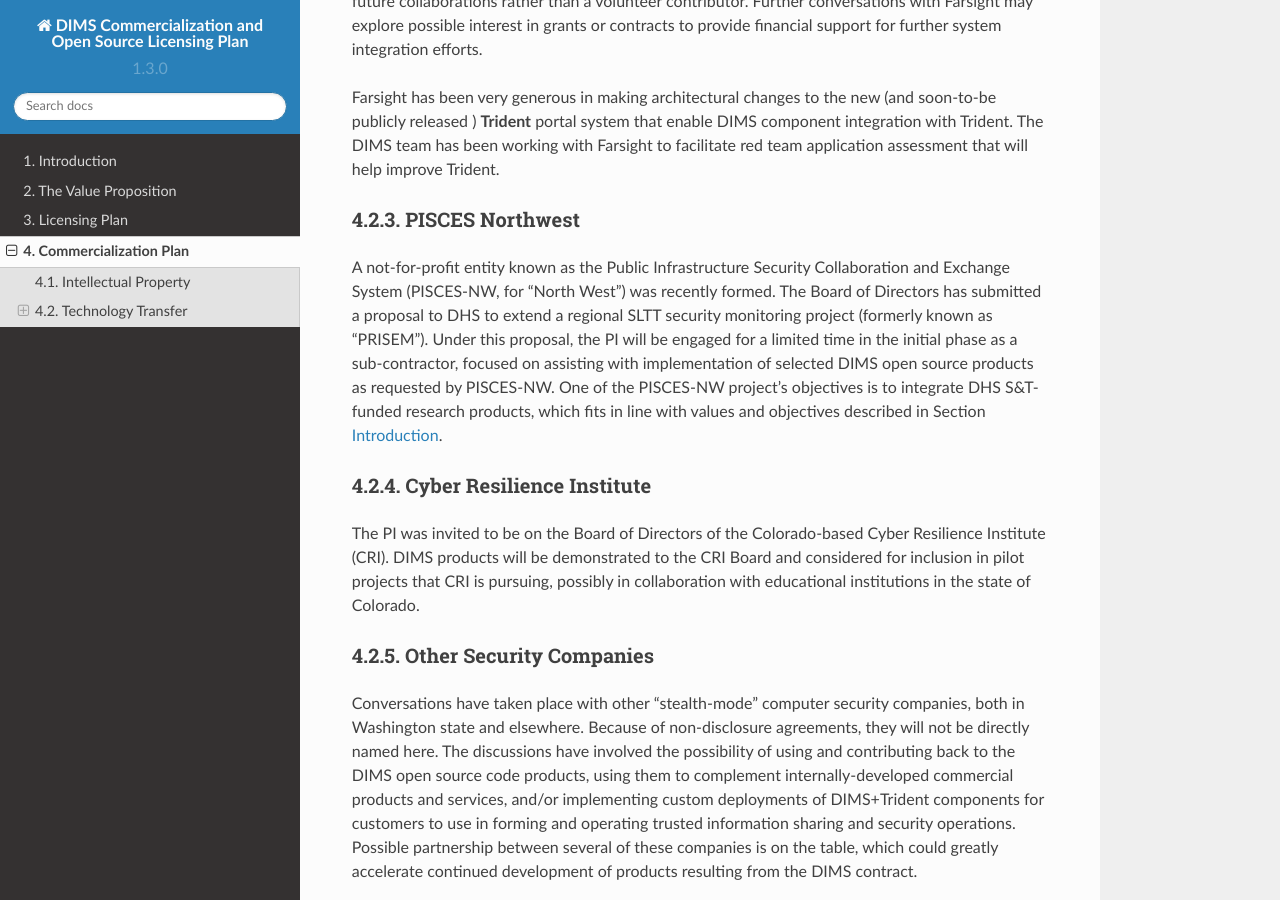
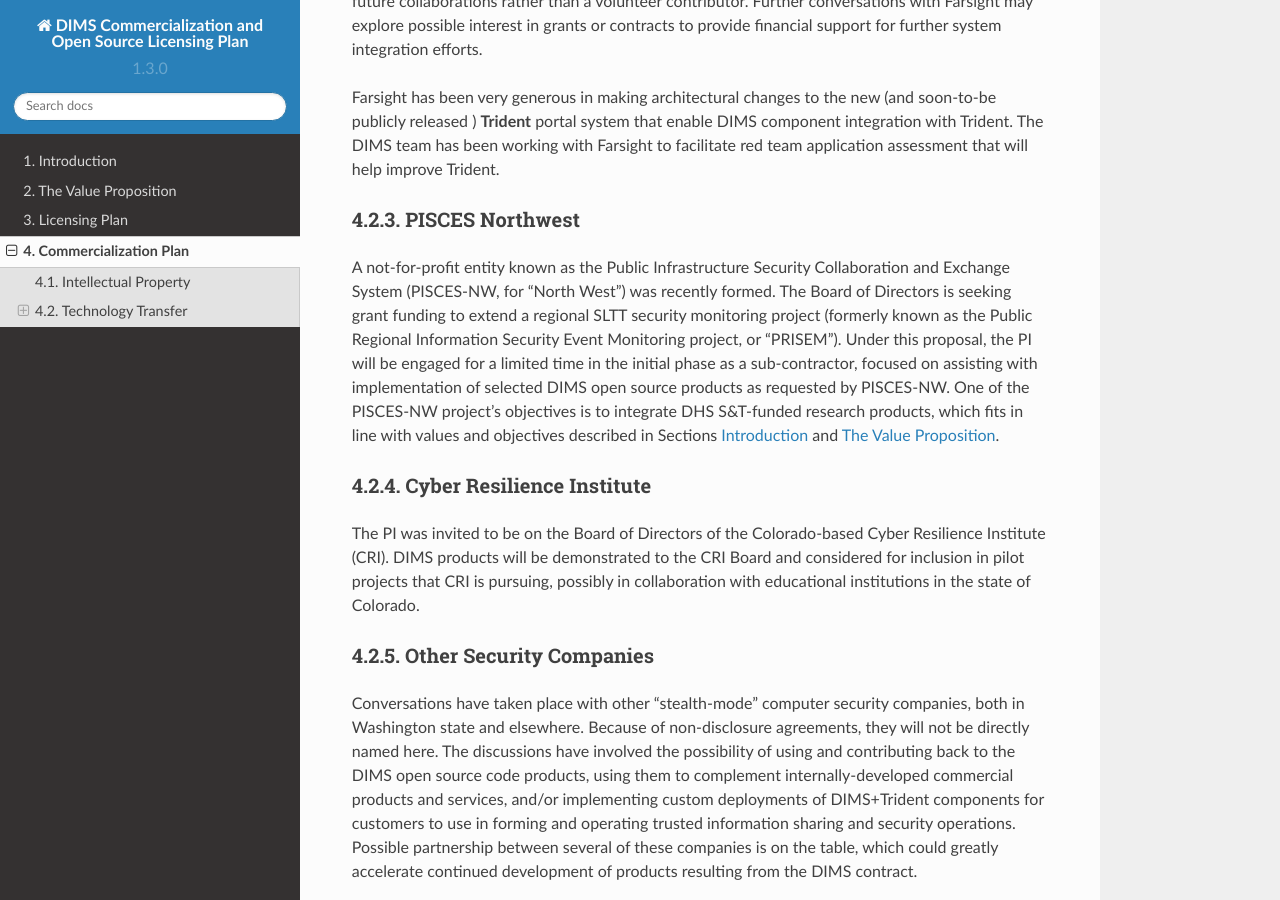
Before and after one commit to uw-dims/dims-swplan, a Sphinx documentation site: the page built from docs/source/commercializationplan.rst, in a window 1280 px wide and 900 px high, scrolled down 1126 px. Built offline with Sphinx 7.4.7 and the Read the Docs theme 2.0.0, drawn with Linux system fonts in a browser that asks for light colours; formulas are drawn with MathJax 3; pages that are not in the unit, such as notebooks, are missing from menus.

Commit message:
Revise section on PISCES

```diff
--- a/docs/source/commercializationplan.rst
+++ b/docs/source/commercializationplan.rst
@@ -84,13 +84,15 @@
 
 A not-for-profit entity known as the Public Infrastructure Security
 Collaboration and Exchange System (PISCES-NW, for "North West") was recently
-formed. The Board of Directors has submitted a proposal to DHS to extend a
-regional SLTT security monitoring project (formerly known as "PRISEM").  Under
+formed. The Board of Directors is seeking grant funding to extend a
+regional SLTT security monitoring project (formerly known as the Public
+Regional Information Security Event Monitoring project, or "PRISEM").  Under
 this proposal, the PI will be engaged for a limited time in the initial phase
 as a sub-contractor, focused on assisting with implementation of selected DIMS
 open source products as requested by PISCES-NW. One of the PISCES-NW project's
 objectives is to integrate DHS S&T-funded research products, which fits in line
-with values and objectives described in Section :ref:`introduction`.
+with values and objectives described in Sections :ref:`introduction`
+and :ref:`valueproposition`.
 
 
 .. _cri:
```
